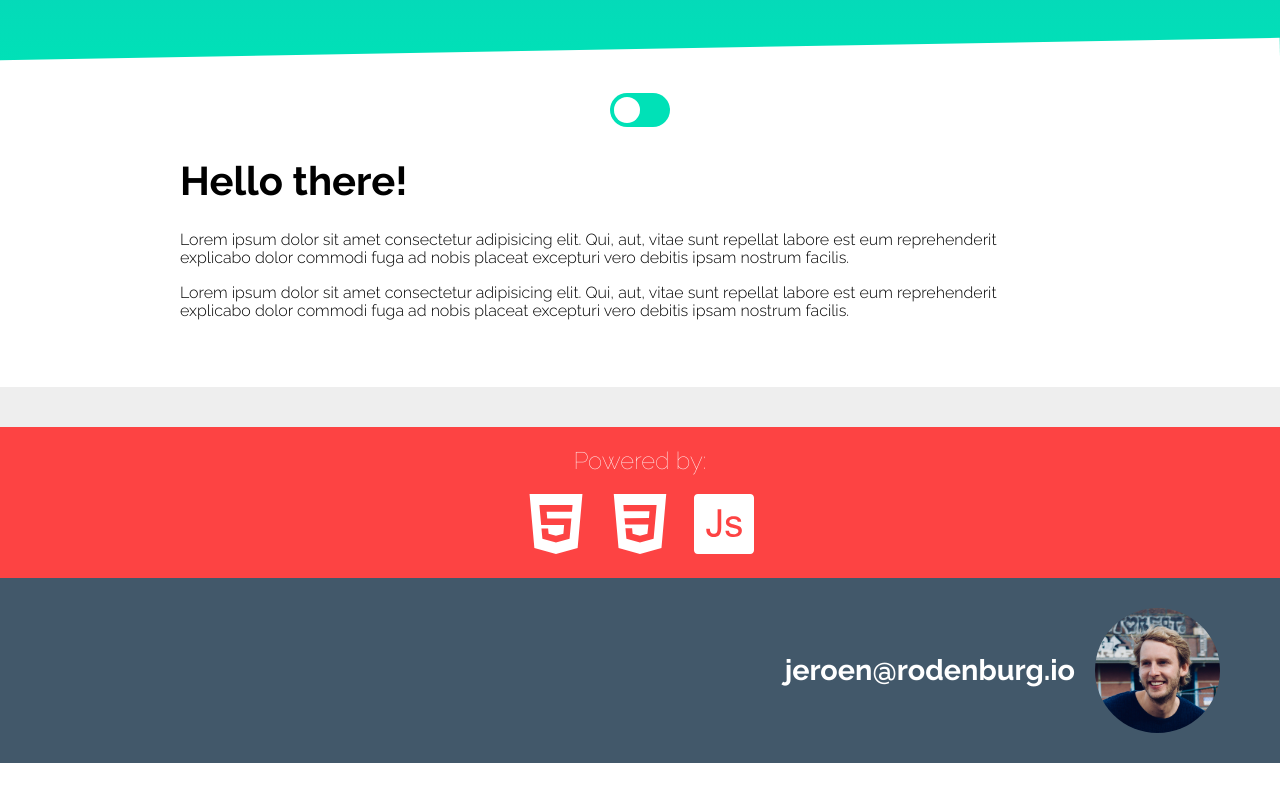
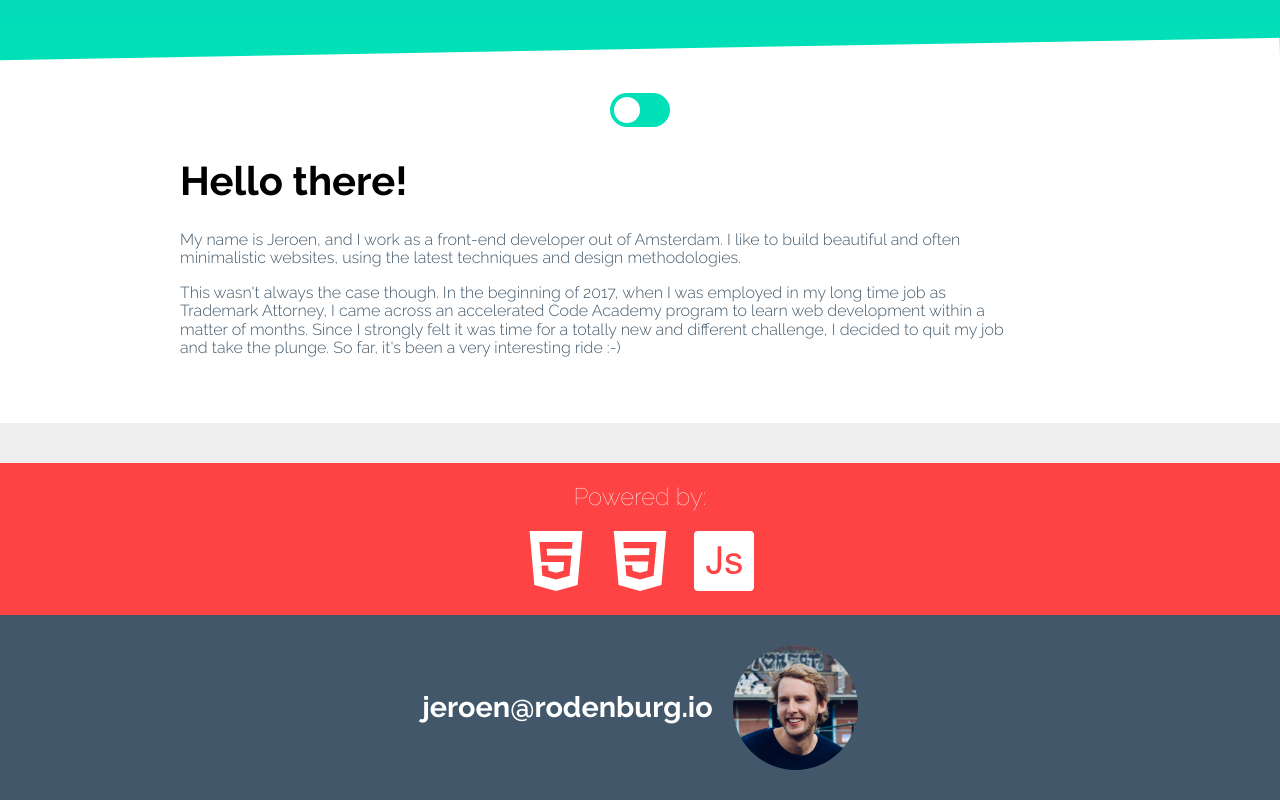
Before and after one commit to jeroenrodenburg/jeroenrodenburg.github.io, a website built with webpack: page index.html in a window 1280 px wide. Shown: the part 401-1201 px from the top of the page. Before the commit the page ends 1164 px from the top, so only its background shows below. Built offline with nearby package versions, Linux system fonts and the light colour scheme.

Commit message:
footer mobile styling and content

```diff
--- a/assets/styles/base/_global.css
+++ b/assets/styles/base/_global.css
@@ -18,4 +18,5 @@ a {
 
 p {
   font-weight: 300;
+  color: var(--darkGray);
 }
--- a/assets/styles/modules/_footer.css
+++ b/assets/styles/modules/_footer.css
@@ -3,19 +3,25 @@
   background-color: var(--darkGray);
 
   &__container {
-    display: flex;
     padding: 0 30px;
     max-width: 1360px;
-    justify-content: flex-end;
-    align-items: center;
+    text-align: center;
+
+    @media (--small-window) {
+      display: flex;
+      justify-content: center;
+      align-items: center;
+    }
   }
 
   &__profile {
-    width: 100px;
+    width: 90px;
     border-radius: 50%;
+    margin-top: 10px;
 
     @media (--small-window) {
       width: 125px;
+      margin-top: 0;
     }
   }
 
--- a/index.html
+++ b/index.html
@@ -40,13 +40,13 @@
     <div class="page-section__container">
       <div class="page-section__about">
         <h1 class="page-section__title">Hello there!</h1>
-        <p>Lorem ipsum dolor sit amet consectetur adipisicing elit. Qui, aut, vitae sunt repellat labore est eum reprehenderit explicabo dolor commodi fuga ad nobis placeat excepturi vero debitis ipsam nostrum facilis.</p>
-        <p>Lorem ipsum dolor sit amet consectetur adipisicing elit. Qui, aut, vitae sunt repellat labore est eum reprehenderit explicabo dolor commodi fuga ad nobis placeat excepturi vero debitis ipsam nostrum facilis.</p>
+        <p>My name is Jeroen, and I work as a front-end developer out of Amsterdam. I like to build beautiful and often minimalistic websites, using the latest techniques and design methodologies.</p>
+        <p>This wasn't always the case though. In the beginning of 2017, when I was employed in my long time job as Trademark Attorney, I came across an accelerated Code Academy program to learn web development within a matter of months. Since I strongly felt it was time for a totally new and different challenge, I decided to quit my job and take the plunge. So far, it's been a very interesting ride :-)</p>
       </div>
       <div class="page-section__work">
-        <h1 class="page-section__title">Work</h1>
-        <p>Lorem ipsum dolor sit amet consectetur adipisicing elit. Qui, aut, vitae sunt repellat labore est eum reprehenderit explicabo dolor commodi fuga ad nobis placeat excepturi vero debitis ipsam nostrum facilis.</p>
-        <p>Lorem ipsum dolor sit amet consectetur adipisicing elit. Qui, aut, vitae sunt repellat labore est eum reprehenderit explicabo dolor commodi fuga ad nobis placeat excepturi vero debitis ipsam nostrum facilis.</p>
+        <h1 class="page-section__title">What else?</h1>
+        <p>So what do I like to build with? I especially enjoy working on projects that are based on ReactJS or WordPress. The former because it allows for comprehensive interactive web applications and 'feels' like the future of development, the latter because it creates highly user-friendly websites that are fun to make and easily maintainable for a client.</p>
+        <p>Since this website is pretty lightweight and straightforward, it doesn't use a framework and is build from scratch using HTML, PostCSS as a CSS (pre)processor with the Preset Env plugin to enable the use of future CSS syntax and Babel and Webpack to compile and bundle the Javascript. To automize these tasks during development I'm using Gulp.</p>
       </div>
     </div>
   </div>
--- a/styles.css
+++ b/styles.css
@@ -288,6 +288,8 @@ a {
 }
 p {
   font-weight: 300;
+  color: #42586A;
+  color: var(--darkGray);
 }
 :root {
   --black: #000;
@@ -359,10 +361,15 @@ p {
   }
     }
 .site-header__links img {
-      width: 35px;
+      width: 25px;
       margin-left: 10px;
       opacity: 0.7;
     }
+@media (min-width: 530px) {
+.site-header__links img {
+        width: 35px
+    }
+      }
 .site-header__links img:hover {
       opacity: 1;
     }
@@ -370,7 +377,7 @@ p {
     text-align: center;
     width: 150px;
     margin: 0 auto;
-    padding-top: 125px;
+    padding-top: 100px;
   }
 @media (min-width: 530px) {
 .site-header__logo {
@@ -465,19 +472,26 @@ p {
   background-color: var(--darkGray);
 }
 .site-footer__container {
-    display: flex;
     padding: 0 30px;
     max-width: 1360px;
-    justify-content: flex-end;
-    align-items: center;
+    text-align: center;
   }
+@media (min-width: 530px) {
+.site-footer__container {
+      display: flex;
+      justify-content: center;
+      align-items: center
+  }
+    }
 .site-footer__profile {
-    width: 100px;
+    width: 90px;
     border-radius: 50%;
+    margin-top: 10px;
   }
 @media (min-width: 530px) {
 .site-footer__profile {
-      width: 125px
+      width: 125px;
+      margin-top: 0
   }
     }
 .site-footer__email {
```
Also changed, not shown: assets/styles/modules/_header.css (+6 -2 lines).
